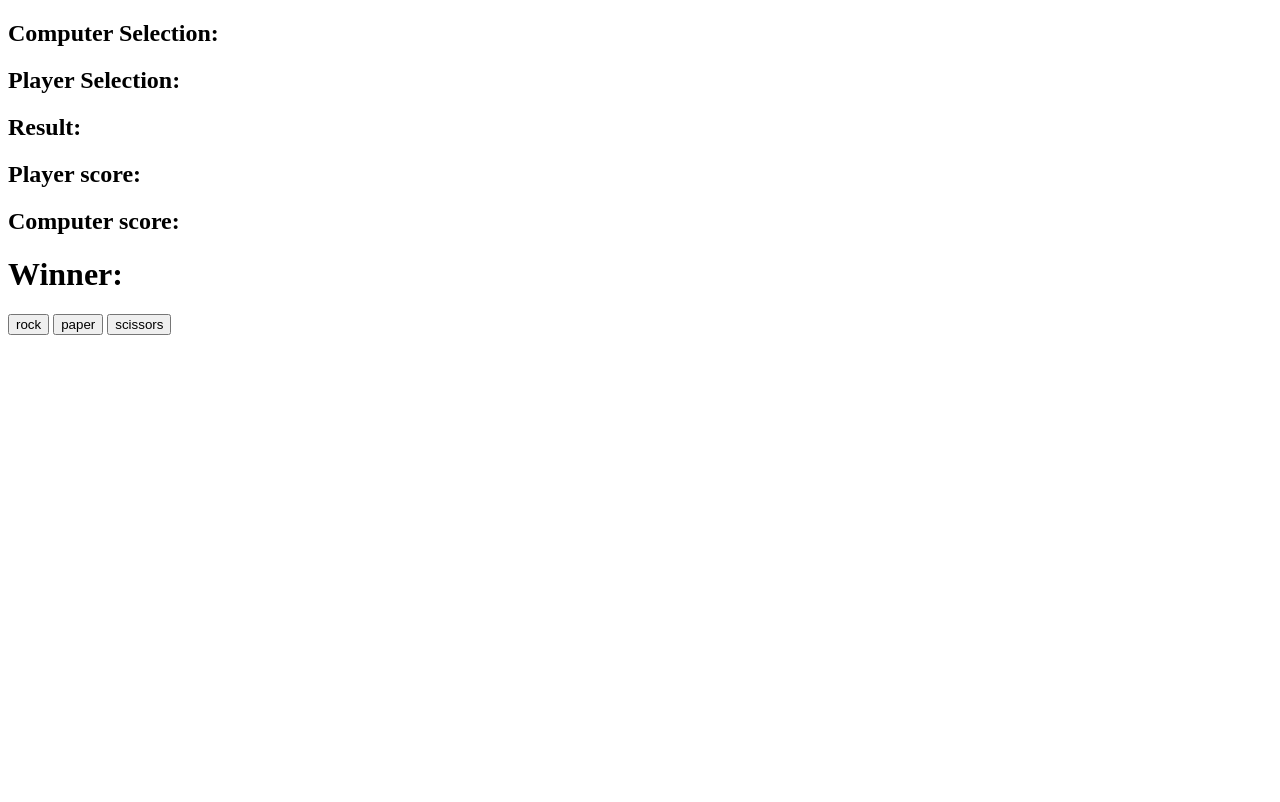
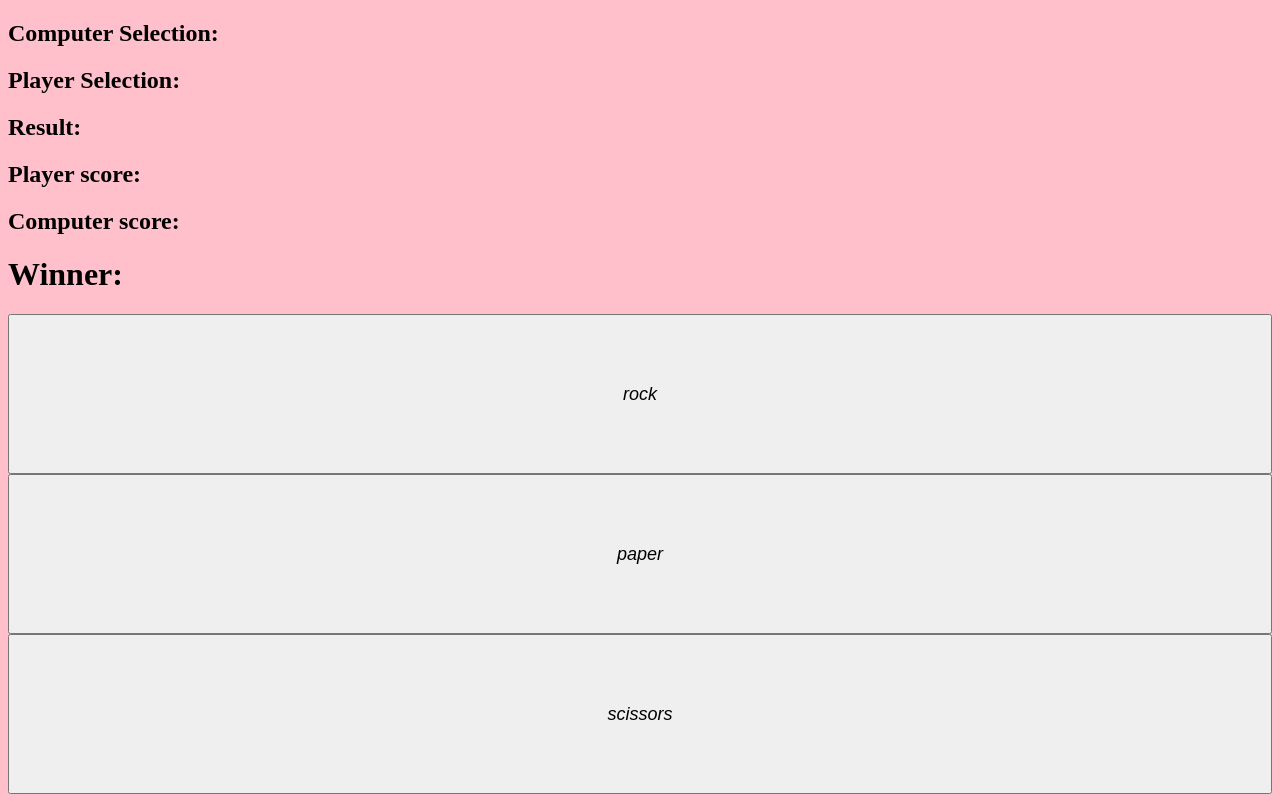
Before and after one commit to Looch8/rock-paper-scissors, a plain HTML site: page index.html in a window 1280 px wide. Drawn offline with Linux system fonts and the light colour scheme.

Commit message:
added some css just to test out. Will change

```diff
--- a/index.html
+++ b/index.html
@@ -4,6 +4,7 @@
     <meta charset="UTF-8" />
     <meta name="viewport" content="width=device-width, initial-scale=1.0" />
     <meta http-equiv="X-UA-Compatible" content="ie=edge" />
+    <link rel="stylesheet" href="styles.css" />
     <title>Rock_paper_scissors</title>
   </head>
   <body>
--- a/script.js
+++ b/script.js
@@ -65,7 +65,7 @@ buttons.forEach((btn) => {
     // Winning condition
     if (playerScore === 5 || computerScore === 5) {
       declareWinner();
-      playing = false;
+      // playing = false;
     }
   });
 });
@@ -77,6 +77,9 @@ const declareWinner = function () {
     winnerEm.textContent = ` Computer wins ${computerScore} vs ${playerScore}`;
   }
 };
+
+//Reset game
+
 //Gameover
 // if (playerScore === 5 || computerScore === 5) {
 //   declareWinner();
--- /dev/null
+++ b/styles.css
@@ -0,0 +1,14 @@
+body {
+  background-color: pink;
+}
+
+.buttons {
+  display: grid;
+  height: 30rem;
+}
+
+.btn {
+  font-size: large;
+  font-weight: 100;
+  font-style: italic;
+}
```
